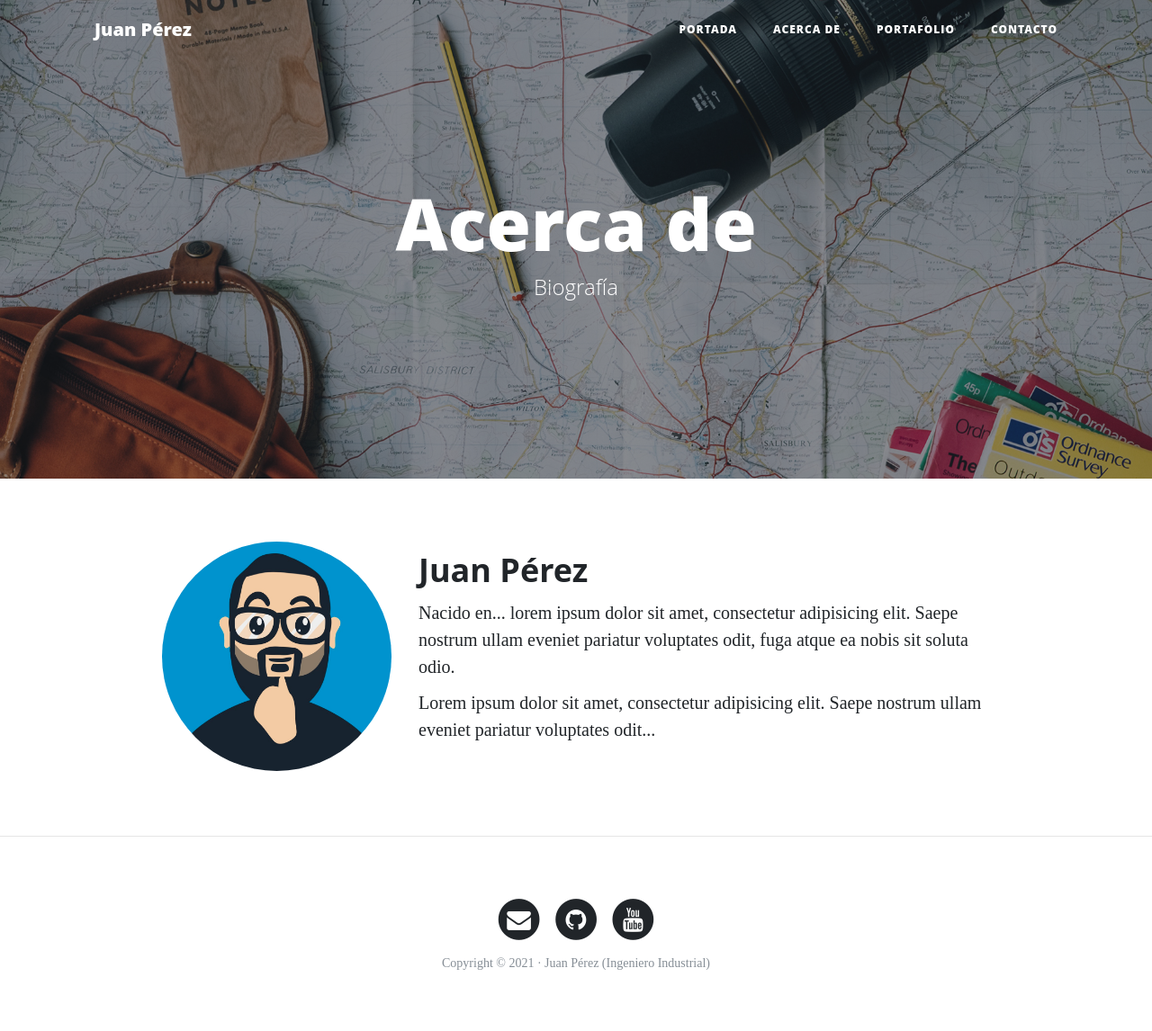
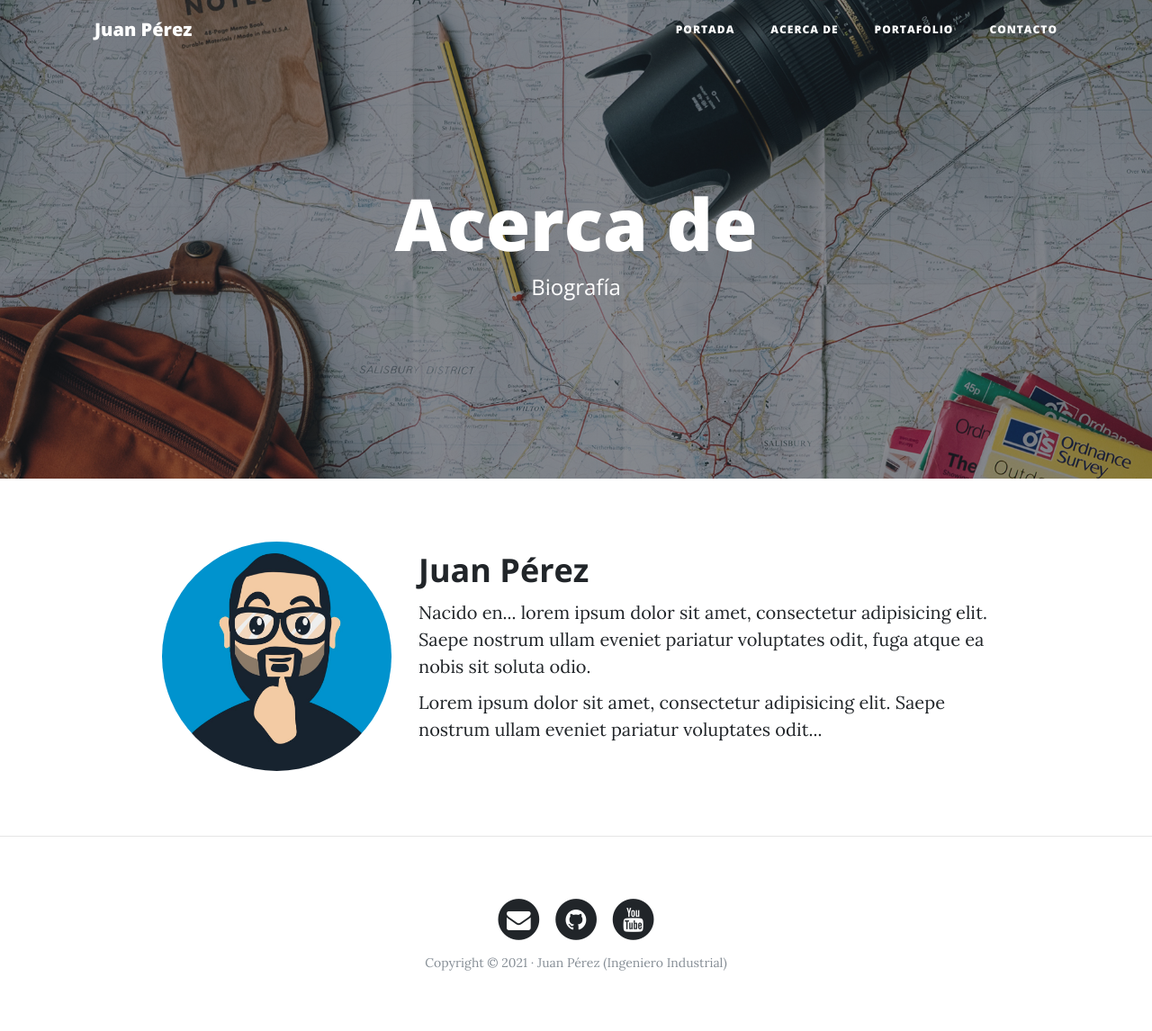
Before and after one commit to jgregoza/sample-web-personal-django2, a Django app: page /about/ in a window 1280 px wide. Shown: the whole page at 90% size. Run offline with Django 3.2, Linux system fonts and the light colour scheme; some libraries are stand-ins or nearby versions.

Commit message:
Update base.html
Modificar style by google

```diff
--- a/webpersonal/core/templates/core/base.html
+++ b/webpersonal/core/templates/core/base.html
@@ -12,8 +12,8 @@
     {% load static %}
     <link href="{% static 'core/vendor/bootstrap/css/bootstrap.min.css' %}" rel="stylesheet">
     <link href="{% static 'core/vendor/font-awesome/css/font-awesome.min.css' %' %}" rel="stylesheet" type="text/css">
-    <link href='core/https://fonts.googleapis.com/css?family=Lora:400,700,400italic,700italic' rel='stylesheet' type='text/css'>
-    <link href='core/https://fonts.googleapis.com/css?family=Open+Sans:300italic,400italic,600italic,700italic,800italic,400,300,600,700,800' rel='stylesheet' type='text/css'>
+    <link href='https://fonts.googleapis.com/css?family=Lora:400,700,400italic,700italic' rel='stylesheet' type='text/css'>
+    <link href='https://fonts.googleapis.com/css?family=Open+Sans:300italic,400italic,600italic,700italic,800italic,400,300,600,700,800' rel='stylesheet' type='text/css'>
     <link href="{% static 'core/css/clean-blog.min.css' %}" rel="stylesheet">
 
   </head>
```
